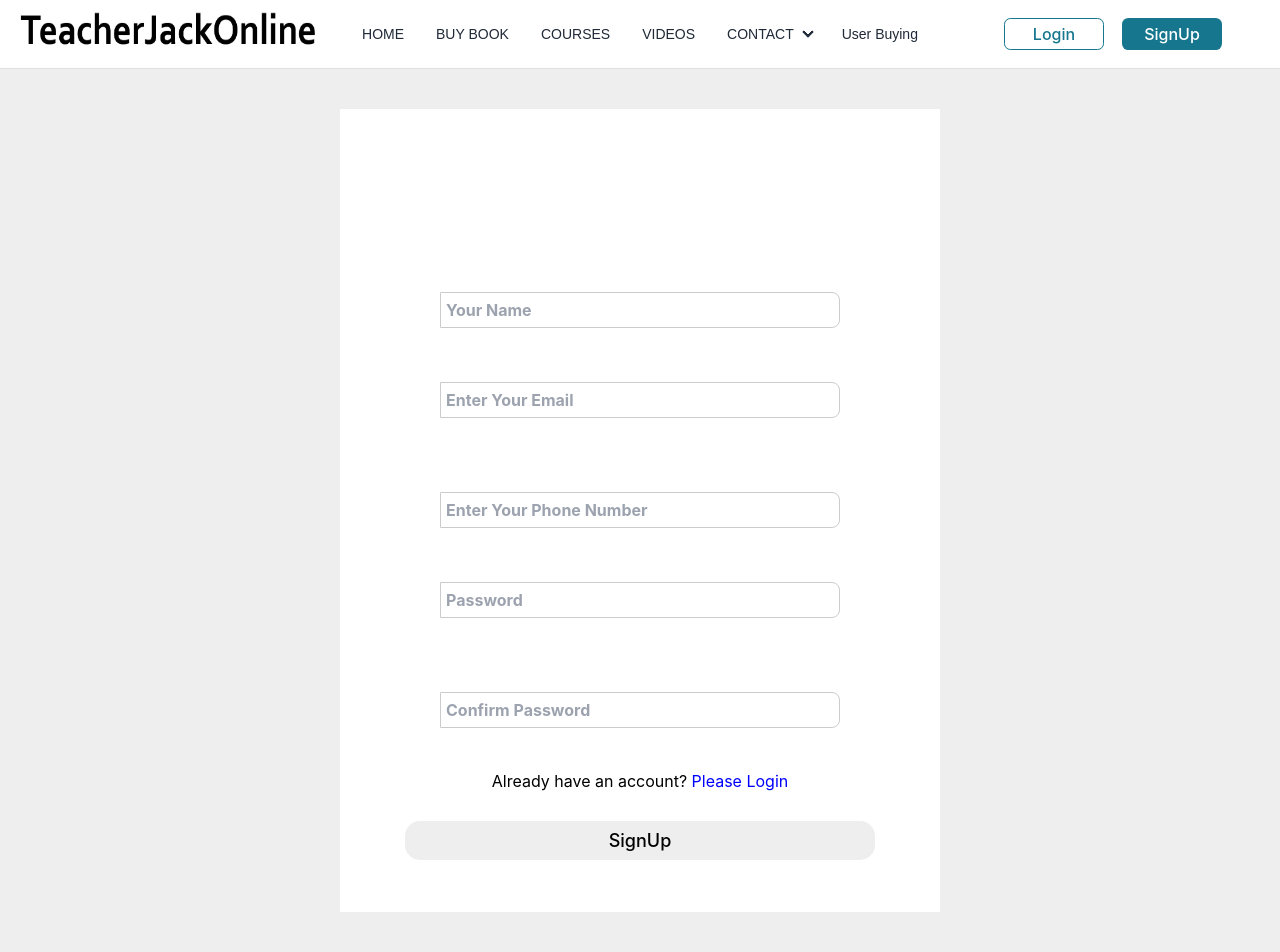
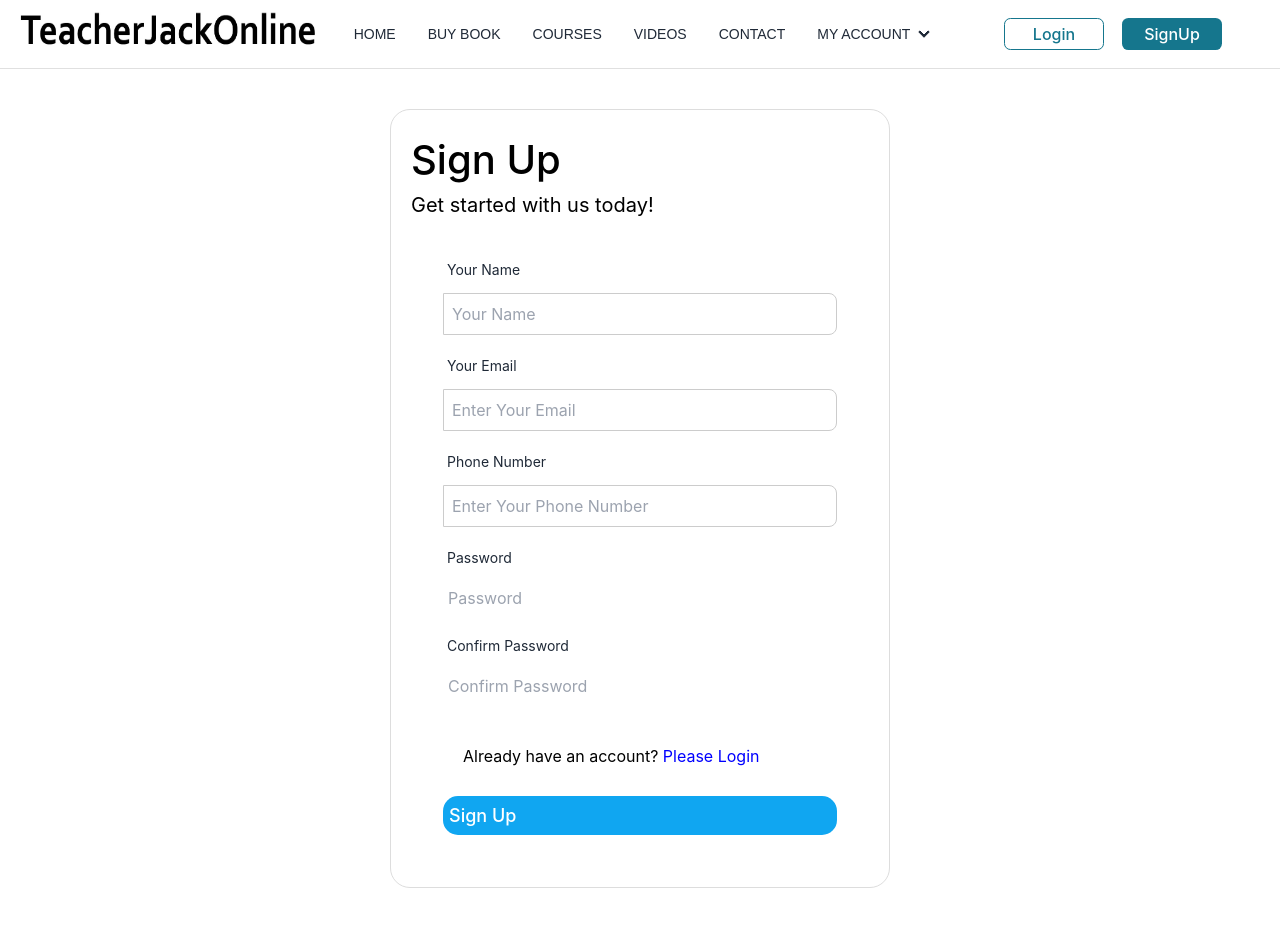
Before and after one commit to sazzadhossain1/TEACHER-JACK, a React (Create React App) app: page /signUp in a window 1280 px wide. Shown: the top 952 px of the page. Built offline with nearby package versions, Linux system fonts and the light colour scheme.

Commit message:
First commit by rirchse

```diff
--- a/src/App.css
+++ b/src/App.css
@@ -1,5 +1,5 @@
 .App {
-  text-align: center;
+  /* text-align: center; */
 }
 
 .App-logo {
--- a/src/components/BookDownloadPage/BookDownloadPage.css
+++ b/src/components/BookDownloadPage/BookDownloadPage.css
@@ -77,42 +77,29 @@
 }
 
 .form-group {
-  display: flex;
-  align-items: center;
-  justify-content: center;
   gap: 30px;
   margin-bottom: 20px;
 }
 
 label {
   display: block;
-  font-weight: bold;
   margin-bottom: 5px;
-  width: 27%;
 }
 
-input {
-  width: 80%;
+input[type="text"], input[type="number"], input[type="email"], select {
+  width: 100%;
   padding: 8px;
   border: 1px solid #ccc;
-  border-radius: 3px;
   font-size: 16px;
 }
 .select-option {
   border: 1px solid #ccc;
-  width: 80%;
   padding: 10px;
-  border-radius: 3px;
   font-size: 18px;
 }
 .submit-btn {
-  background-color: #eee;
-  width: 50%;
-  padding: 10px;
   font-weight: 500;
   font-size: 23px;
-
-  margin-left: 275px;
 }
 .submit-btn:hover {
   background-color: #aaa;
--- a/src/components/BookDownloadPage/BookDownloadPage.js
+++ b/src/components/BookDownloadPage/BookDownloadPage.js
@@ -99,7 +99,10 @@ const BookDownloadPage = () => {
                 required
               />
             </div> */}
+            <p>Coupon Code ব্যবহার করলেই পাচ্ছেন 10%  ডিসকাউন্ট</p>
             <div className="form-group">
+              <label><input type="radio" name="coupon_code" value="Yes"/> আমি কুপন কোড ব্যবহার করতে চাই</label>
+              <label><input type="radio" name="coupon_code" value="No"/> আমর কুপন কোড নেই</label>
               <label htmlFor="CouponCode">কুপন কোড</label>
               <input
                 type="number"
@@ -124,19 +127,12 @@ const BookDownloadPage = () => {
             {/*  */}
             <div className="form-group">
               <label htmlFor="PaymentMethod">কোন মাধ্যমে পেমেন্ট করছেন</label>
-              <select
-                className="select-option"
-                name="pay_method"
-                id="pay_method"
-                type="text"
-                value={pay_method}
-                onChange={(e) => setPay_method(e.target.value)}
-                required
+              <select required className="select-option" name="pay_method" id="pay_method" type="text" value={pay_method} onChange={(e) => setPay_method(e.target.value)}
               >
-                <option>Please Select Payment Method</option>
-                <option>বিকাশ</option>
-                <option>নগদ</option>
-                <option>রকেট</option>
+                <option value="">Please Select Payment Method</option>
+                <option value="bKash">বিকাশ = 01793596432</option>
+                <option value="Nagad">নগদ = 01793596432</option>
+                <option value="Rocket">রকেট = 01793596432</option>
               </select>
             </div>
             {/*  */}
@@ -208,7 +204,7 @@ const BookDownloadPage = () => {
                 required
               />
             </div>
-            <button className="submit-btn" type="submit">
+            <button className="sign-up-btn submit-btn" type="submit">
               Submit
             </button>
           </form>
--- a/src/components/ConfirmVerificationSetPass/ConfirmVerificationSetPass.js
+++ b/src/components/ConfirmVerificationSetPass/ConfirmVerificationSetPass.js
@@ -44,16 +44,18 @@ const ConfirmVerificationSetPass = () => {
     console.log(result);
   }
   return (
+    <div className="signUp-parent-div ">
+      <div className="p-10">
+        <div className=" mx-auto signup-div p-5">
+      <h1>Confirm Verifiaction</h1>
+      <br></br>
           <form onSubmit={handleLogin}>
             <div className="form-group">
               {/* <h1>{getApi.message}</h1> */}
-        <label htmlFor="email">Email</label>
-        <input
-          type="email"
+              {/* <label htmlFor="email">Email </label> */}
+              <input type="hidden"
                 onChange={(e) => setEmail(e.target.value)}
-          id="email"
-          name="email"
-          value={email}
+                id="email" name="email" value={email}
               />
             </div>
 
@@ -69,21 +71,19 @@ const ConfirmVerificationSetPass = () => {
               />
             </div> */}
             <div className="form-group">
-        <label htmlFor="password">Password</label>
-        <input
-          type="password"
-          onChange={(e) => setPassword(e.target.value)}
-          id="password"
-          name="password"
-          value={password}
-          required
+              <label htmlFor="password">Set Password</label>
+              <input type="password" onChange={(e) => setPassword(e.target.value)} id="password" name="password"
+                value={password} required placeholder="Set your new password"
               />
             </div>
 
-      <button className="submit-btn" type="submit">
+            <button className="sign-up-btn submit-btn" type="submit">
               Submit
             </button>
           </form>
+        </div>
+      </div>
+    </div>
   );
 };
 
--- a/src/components/Home/Home.js
+++ b/src/components/Home/Home.js
@@ -34,8 +34,3 @@ const Home = () => {
 };
 
 export default Home;
-
-// https://bd.teacherjackonline.com/
-// Host: ftp.teacherjackonline.com
-// User: u721601174.Sazzad_admin
-// Pass: FTPAdmin4teacherjack
--- a/src/components/Login/Login.js
+++ b/src/components/Login/Login.js
@@ -48,23 +48,17 @@ const Login = () => {
         <div className=" mx-auto signup-div p-5">
           <h1 className="sign-head">Login</h1>
           <h4 className="start-text">Get started with us today!</h4>
-          <form className="card-body  mx-auto">
-            <div className="form-control mx-auto">
+          <form className="card-body">
+            <div className="form-control">
               <label className="label">
                 <span className="label-text">Your Email</span>
               </label>
               <label className="input-group">
-                <input
-                  type="email"
-                  name="email"
-                  onChange={(e) => setEmail(e.target.value)}
-                  placeholder="Enter Your Email"
-                  className=" input-field"
-                  required
+                <input type="email" name="email" onChange={(e) => setEmail(e.target.value)} placeholder="Enter Your Email" className=" input-field" required
                 />
               </label>
             </div>
-            <div className="form-control mx-auto">
+            <div className="form-control">
               <label className="label">
                 <span className="label-text">Password</span>
               </label>
@@ -91,7 +85,7 @@ const Login = () => {
             {/* {success && (
               <p style={{ color: "greenyellow" }}>User Login Successfully</p>
             )} */}
-            <div className="  sign-up-btn ">
+            <div className="sign-up-btn">
               <button onClick={handleLogin} className="">
                 Login
               </button>
--- a/src/components/NavigationBar/NavigationBar.js
+++ b/src/components/NavigationBar/NavigationBar.js
@@ -47,15 +47,19 @@ const NavigationBar = () => {
                 <Link to="/videos">VIDEOS</Link>
               </li>
 
+              <li>
+                <Link to="/contact">CONTACT</Link>
+              </li>
+
               <li tabIndex={0}>
                 <details>
-                  <summary>CONTACT</summary>
+                  <summary>My Account</summary>
                   <ul className="p-2">
                     <li>
-                      <Link>Submenu 1</Link>
+                      <Link>My Buyings</Link>
                     </li>
                     <li>
-                      <Link>Submenu 2</Link>
+                      <Link>My Sellings</Link>
                     </li>
                   </ul>
                 </details>
@@ -103,21 +107,22 @@ const NavigationBar = () => {
               <Link to="/videos">VIDEOS</Link>
             </li>
 
+            <li>
+              <Link to="/contact">CONTACT</Link>
+            </li>
+
             <li tabIndex={0}>
               <details>
-                <summary>CONTACT</summary>
+                <summary>MY ACCOUNT</summary>
                 <ul className="p-2">
                   <li>
-                    <Link>Submenu 1</Link>
+                    <Link to="/useBuyingDetails">My Buyings</Link>
                   </li>
                   <li>
-                    <Link>Submenu 2</Link>
+                    <Link>My Sellings</Link>
                   </li>
                 </ul>
               </details>
-            </li>
-            <li>
-              <Link to="/useBuyingDetails">User Buying </Link>
             </li>
           </ul>
         </div>
--- a/src/components/SignUp/SignUp.css
+++ b/src/components/SignUp/SignUp.css
@@ -1,41 +1,31 @@
 .signUp-parent-div {
-  background-color: #eee;
   color: black;
 }
 .signup-div {
-  width: 50%;
-
-  background-color: #fff;
+  max-width: 500px;
+  border:1px solid #ddd;
+  border-radius: 20px;
 }
 
 .sign-head {
-  color: white;
   font-size: 40px;
   font-weight: 500;
 }
 .start-text {
-  color: white;
   font-size: 20px;
 }
-.label-text {
-  color: white;
-}
-
 .input-field {
-  width: 400px;
   padding: 5px;
 }
 
 .sign-up-btn {
-  background-color: #eee;
+  background-color: #10a6f1;
   padding: 6px;
-  color: black;
+  color: rgb(255, 255, 255);
   font-size: 18px;
   font-weight: 500;
   border-radius: 15px;
-  width: 470px;
-
-  margin: auto;
+  width: 100%;
 }
 
 .sign-up-btn:hover {
--- a/src/components/SignUp/SignUp.js
+++ b/src/components/SignUp/SignUp.js
@@ -64,10 +64,10 @@ const SignUp = () => {
     <div className="signUp-parent-div ">
       <div className="p-10">
         <div className=" mx-auto signup-div p-5">
-          <h1 className="sign-head">SignUp</h1>
+          <h1 className="sign-head">Sign Up</h1>
           <h4 className="start-text">Get started with us today!</h4>
-          <form onSubmit={handleSignUp} className="card-body  mx-auto">
-            <div className="form-control mx-auto">
+          <form onSubmit={handleSignUp} className="card-body">
+            <div className="form-control">
               <label className="label">
                 <span className="label-text">Your Name</span>
               </label>
@@ -83,7 +83,7 @@ const SignUp = () => {
                 />
               </label>
             </div>
-            <div className="form-control mx-auto">
+            <div className="form-control">
               <label className="label">
                 <span className="label-text">Your Email</span>
               </label>
@@ -99,7 +99,7 @@ const SignUp = () => {
                 />
               </label>
             </div>
-            <div className="form-control mx-auto">
+            <div className="form-control">
               <label className="label">
                 <span className="label-text">Phone Number</span>
               </label>
@@ -115,7 +115,7 @@ const SignUp = () => {
                 />
               </label>
             </div>
-            <div className="form-control mx-auto">
+            <div className="form-control">
               <label className="label">
                 <span className="label-text">Password</span>
               </label>
@@ -131,7 +131,7 @@ const SignUp = () => {
                 />
               </label>
             </div>
-            <div className="form-control mx-auto">
+            <div className="form-control">
               <label className="label">
                 <span className="label-text">Confirm Password</span>
               </label>
@@ -159,7 +159,7 @@ const SignUp = () => {
             </h1>
 
             <div className="  sign-up-btn ">
-              <button className="">SignUp</button>
+              <button className="">Sign Up</button>
             </div>
           </form>
         </div>
```
Also changed, not shown: package.json (+6 -1 lines), 1 other file (tests, documents, lock files or other folders). Lines whose indentation alone changed are shown as unchanged.
